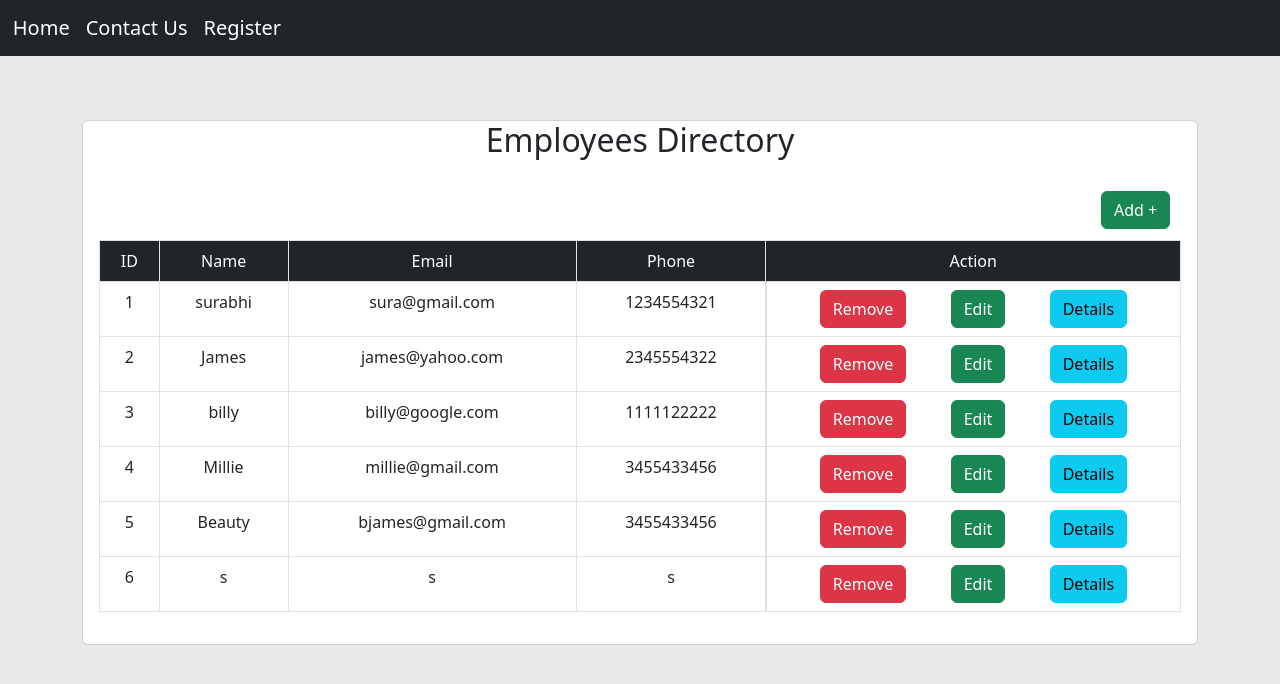
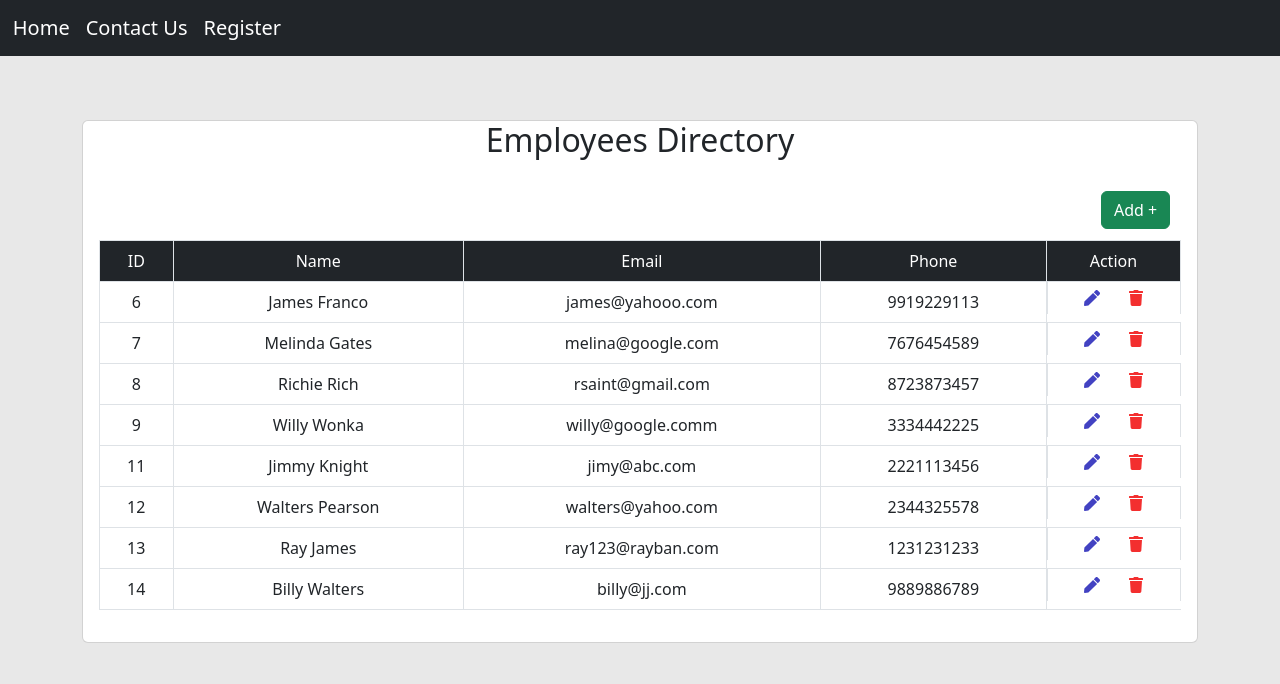
Before and after one commit to surabhisrivas/React, a React (Create React App) app: page /employee/list in a window 1280 px wide. Shown: the top 684 px of the page. Built offline with nearby package versions, Linux system fonts and the light colour scheme; data requests are answered from the project's data file.

Commit message:
toaster added

```diff
--- a/db.json
+++ b/db.json
@@ -1,40 +1,52 @@
 {
   "employee": [
     {
-      "name": "surabhi",
-      "email": "sura@gmail.com",
-      "phone": "1234554321",
-      "id": 1
+      "id": 6,
+      "username": "James Franco",
+      "email": "james@yahooo.com",
+      "phone": "9919229113"
     },
     {
-      "name": "James",
-      "email": "james@yahoo.com",
-      "phone": "2345554322",
-      "id": 2
+      "id": 7,
+      "username": "Melinda Gates",
+      "email": "melina@google.com",
+      "phone": "7676454589"
     },
     {
-      "name": "billy",
-      "email": "billy@google.com",
-      "phone": "1111122222",
-      "id": 3
+      "id": 8,
+      "username": "Richie Rich",
+      "email": "rsaint@gmail.com",
+      "phone": "8723873457"
     },
     {
-      "name": "Millie",
-      "email": "millie@gmail.com",
-      "phone": "3455433456",
-      "id": 4
+      "id": 9,
+      "username": "Willy Wonka",
+      "email": "willy@google.comm",
+      "phone": "3334442225"
     },
     {
-      "name": "Beauty",
-      "email": "bjames@gmail.com",
-      "phone": "3455433456",
-      "id": 5
+      "id": 11,
+      "username": "Jimmy Knight",
+      "email": "jimy@abc.com",
+      "phone": "2221113456"
     },
     {
-      "name": "s",
-      "email": "s",
-      "phone": "s",
-      "id": 6
+      "id": 12,
+      "username": "Walters Pearson",
+      "email": "walters@yahoo.com",
+      "phone": "2344325578"
+    },
+    {
+      "username": "Ray James",
+      "email": "ray123@rayban.com",
+      "phone": "1231231233",
+      "id": 13
+    },
+    {
+      "username": "Billy Walters",
+      "email": "billy@jj.com",
+      "phone": "9889886789",
+      "id": 14
     }
   ]
 }
--- a/package.json
+++ b/package.json
@@ -3,14 +3,19 @@
   "version": "0.1.0",
   "private": true,
   "dependencies": {
+    "@fortawesome/fontawesome-svg-core": "^6.4.0",
+    "@fortawesome/free-solid-svg-icons": "^6.4.0",
+    "@fortawesome/react-fontawesome": "^0.2.0",
     "@testing-library/jest-dom": "^5.16.5",
     "@testing-library/react": "^13.4.0",
     "@testing-library/user-event": "^13.5.0",
     "bootstrap": "^5.2.3",
     "react": "^18.2.0",
     "react-dom": "^18.2.0",
+    "react-icons": "^4.8.0",
     "react-router-dom": "^6.10.0",
     "react-scripts": "5.0.1",
+    "react-toastify": "^9.1.2",
     "web-vitals": "^2.1.4"
   },
   "scripts": {
--- a/src/components/employee/dashboard/EmpListing.css
+++ b/src/components/employee/dashboard/EmpListing.css
@@ -12,3 +12,15 @@
 .emp-list-container {
     margin-top: 5%;
 }
+
+.icons {
+    cursor: pointer;
+}
+
+.delete-icon {
+    color: #f32f2f;
+}
+
+.edit-icon {
+    color: #4242c2;
+}
--- a/src/components/employee/dashboard/Emplisting.js
+++ b/src/components/employee/dashboard/Emplisting.js
@@ -1,45 +1,47 @@
 import { useEffect, useState } from "react";
-import { Link } from "react-router-dom";
 import './EmpListing.css';
 import EmployeeModal from "../../modal/EmployeeModal";
 import ConfirmModal from "../../modal/ConfirmationModal";
+import { FaTrash, FaPen } from "react-icons/fa";
+import { ToastContainer, toast } from 'react-toastify';
+import 'react-toastify/dist/ReactToastify.css';
 
 const Emplisting = () => {
-    const [empData, empdatachange] = useState(null);
-    const [show, setShow] = useState(false);
-    const [showRemove, setShowRemove] = useState({ id: 0, show: false });
-    const [confirmRemove, setConfirmRemove] = useState(false);
+
+    const [empData, empDataChange] = useState(null);
+    const [showDialog, setShowDialog] = useState(false);
     const [editData, setEditData] = useState(null);
-    let removeId = 0;
+
     useEffect(() => {
         fetch('http://localhost:3030/employee').then((data) => {
             return data.json();
-        }).then((resp) => {
-            empdatachange(resp);
+        }).then((users) => {
+            empDataChange(users);
         }).catch((error) => {
             console.log("e", error);
         })
     });
+
     const removeUser = (id) => {
         fetch("http://localhost:3030/employee/" + id, {
             method: "DELETE"
-        }).then((res) => {
-            window.location.reload();
+        }).then(() => {
+            toast.warn('Removed Successfully');
         }).catch((err) => {
-            console.log(err.message)
+            console.log(err.message);
         })
     }
 
-    const confirmRemoveUser = (remove) => {
-        setShowRemove({ id: showRemove.id, show: false });
-        if (remove) {
-            removeUser(showRemove.id);
-        }
+    // setting the value of user to be edited
+    const editUser = (user) => {
+        setEditData(user);
+        setShowDialog(true);
     }
 
-    const editUser = (user) => {
-        setEditData(user);
-        setShow(true);
+    // setting the value of user to be edited to null
+    const closeDialog = () => {
+        setEditData(null);
+        setShowDialog(false);
     }
 
     return <div className="container emp-list-container">
@@ -49,10 +51,8 @@ const Emplisting = () => {
             </div>
             <div className="card-body">
                 <div className="button-actions">
-                    <button className="btn btn-success add-btn" onClick={() => setShow(true)}>Add +</button>
-                    <EmployeeModal onCreateClose={() => setShow(false)} show={show} userData={editData}></EmployeeModal>
-                    <ConfirmModal onConfirmClose={(remove) => confirmRemoveUser(remove)} show={showRemove.show} title={'Delete User'}
-                        message={'Are you sure you want to remove?'} ></ConfirmModal>
+                    <button className="btn btn-success add-btn" onClick={() => setShowDialog(true)}>Add +</button>
+                    <EmployeeModal onCreateClose={() => closeDialog()} show={showDialog} userData={editData}></EmployeeModal>
                 </div>
                 <table className="table table-bordered">
                     <thead className="bg-dark text-white">
@@ -69,13 +69,12 @@ const Emplisting = () => {
                             empData.map(item => (
                                 <tr key={item.id}>
                                     <td>{item.id}</td>
-                                    <td>{item.name}</td>
+                                    <td>{item.username}</td>
                                     <td>{item.email}</td>
                                     <td>{item.phone}</td>
                                     <td className="form-buttons">
-                                        <button className="btn btn-danger" onClick={() => setShowRemove({ id: item.id, show: true })}>Remove</button>
-                                        <Link className="btn btn-success" onClick={() => editUser(item)}>Edit</Link>
-                                        <Link className="btn btn-info" to='/'>Details</Link>
+                                        <FaPen onClick={() => editUser(item)} className="icons edit-icon"></FaPen>
+                                        <FaTrash onClick={() => removeUser(item.id)} className="icons delete-icon"></FaTrash>
                                     </td>
                                 </tr>
                             ))
@@ -84,6 +83,16 @@ const Emplisting = () => {
                 </table>
             </div>
         </div>
+        <ToastContainer
+            position="top-right"
+            autoClose={3000}
+            hideProgressBar={false}
+            newestOnTop={false}
+            closeOnClick
+            rtl={false}
+            pauseOnFocusLoss
+            draggable
+            pauseOnHover />
     </div >
 }
 
--- a/src/components/modal/EmployeeModal.js
+++ b/src/components/modal/EmployeeModal.js
@@ -1,29 +1,57 @@
-import React from "react";
+import React, { useEffect } from "react";
 import { useState } from 'react';
 import './EmployeeModal.css';
+import { ToastContainer, toast } from 'react-toastify';
+import 'react-toastify/dist/ReactToastify.css';
 
 const EmployeeModal = (props) => {
-    const [id, idchange] = useState('');
-    const [name, namechange] = useState('');
-    const [email, emailchange] = useState('');
-    const [phone, phonechange] = useState('');
-    const [disabled, setDisabled] = useState(true);
-    const [validation, valChange] = useState(false);
+    const [values, setValues] = useState({
+        id: null,
+        username: '',
+        email: '',
+        phone: null,
+    });
+
+    const onChange = (e) => {
+        setValues({ ...values, [e.target.name]: e.target.value });
+    }
 
     const handleSubmit = (e) => {
         e.preventDefault();
-        const empData = { name, email, phone };
+        if (props.userData) {
+            let empData = { id: values.id, username: values.name, email: values.email, phone: values.phone };
+            Object.keys(empData).forEach((element) => {
+                if (!empData[element]) {
+                    empData[element] = props.userData[element];
+                }
+            })
+            fetch('http://localhost:3030/employee/' + props.userData.id, {
+                method: "PUT",
+                headers: { "content-type": "application/json" },
+                body: JSON.stringify(empData)
+            }).then((data) => {
+                toast.success('Updated Successfully!');
+                props.onCreateClose();
+                return data.json();
+            }).catch((error) => {
+                console.log("e", error);
+            })
+        }
+        else {
+            let empData = { username: values.name, email: values.email, phone: values.phone };
             fetch('http://localhost:3030/employee', {
                 method: "POST",
                 headers: { "content-type": "application/json" },
                 body: JSON.stringify(empData)
             }).then((data) => {
-            alert("Saved Successfully :)");
+                toast.success('Added Successfully!');
                 props.onCreateClose();
                 return data.json();
             }).catch((error) => {
                 console.log("e", error);
-        })
+            });
+        }
+        setValues({});
     }
 
     if (!props.show) {
@@ -41,29 +69,31 @@ const EmployeeModal = (props) => {
                             <div className="col-lg-12">
                                 <div className="form-group">
                                     <label>ID</label>
-                                    <input className="form-control input-field" value={id} disabled={!(props.userData?.id) ? true : false}></input>
+                                    <input className="form-control input-field" defaultValue={props.userData?.id}
+                                        disabled={true}>
+                                    </input>
                                 </div>
                             </div>
                             <div className="col-lg-12">
                                 <div className="form-group">
                                     <label>Name</label>
-                                    <input className="form-control input-field" value={name} onChange={e => namechange(e.target.value)}
-                                        onMouseUp={e => valChange(true)}>
+                                    <input className="form-control input-field" name="name" defaultValue={props.userData?.username}
+                                        onChange={onChange} pattern="[A-Za-z0-9 ]{3,20}" required>
                                     </input>
                                 </div>
                             </div>
                             <div className="col-lg-12">
                                 <div className="form-group">
                                     <label>Phone</label>
-                                    <input className="form-control input-field" value={phone}
-                                        onChange={e => phonechange(e.target.value)}></input>
+                                    <input className="form-control input-field" name="phone" defaultValue={props.userData?.phone}
+                                        onChange={onChange} pattern="[0-9]{10}" required></input>
                                 </div>
                             </div>
                             <div className="col-lg-12">
                                 <div className="form-group">
                                     <label>Email</label>
-                                    <input className="form-control input-field" value={email}
-                                        onChange={e => emailchange(e.target.value)}></input>
+                                    <input className="form-control input-field" name="email" defaultValue={props.userData?.email}
+                                        onChange={onChange} type="email" required></input>
                                 </div>
                             </div>
                         </div>
@@ -74,7 +104,7 @@ const EmployeeModal = (props) => {
                     </div>
                 </form>
             </div >
-        </div>
+        </div >
     )
 }
 
```
Also changed, not shown: src/components/modal/EmployeeModal.css (+10 -0 lines), 1 other file (tests, documents, lock files or other folders). Lines whose indentation alone changed are shown as unchanged.
